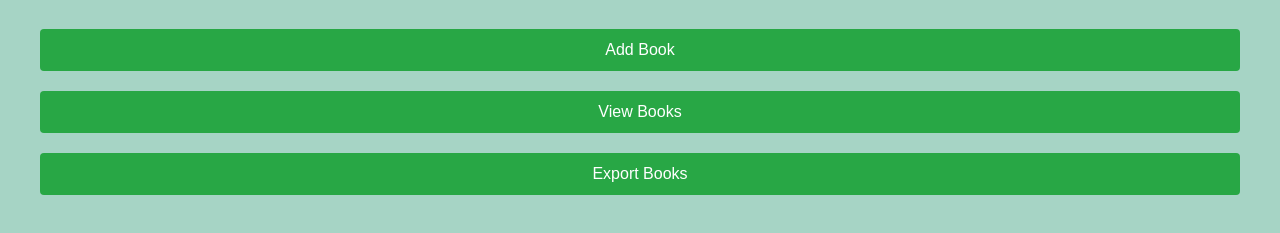
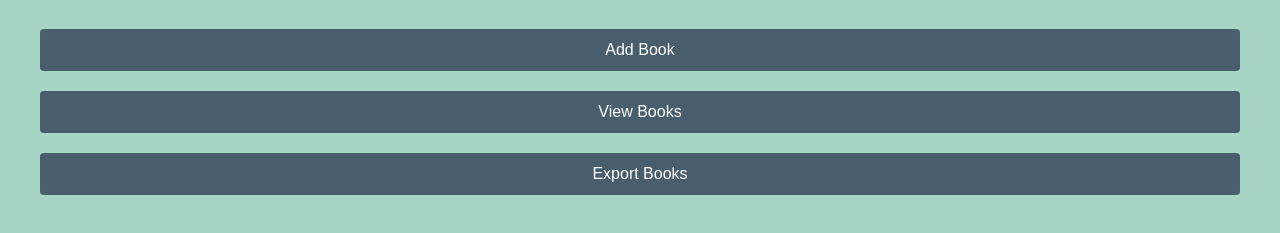
Before and after one commit to rabinapanta/book_inventory, a website: page public/index.html in a window 1280 px wide. Shown: the part 81-314 px from the top of the page. Drawn offline with Linux system fonts and the light colour scheme; no server answers.

Commit message:
new commit

```diff
--- a/public/styles.css
+++ b/public/styles.css
@@ -32,7 +32,7 @@ input {
 
 button {
     padding: 12px;
-    background-color: #28a745;
+    background-color: #485e6c;
     color: white;
     border: none;
     border-radius: 4px;
@@ -43,7 +43,7 @@ button {
 }
 
 button:hover {
-    background-color: #218838;
+    background-color: #304b5d;
 }
 
 /* Table styles */
```
